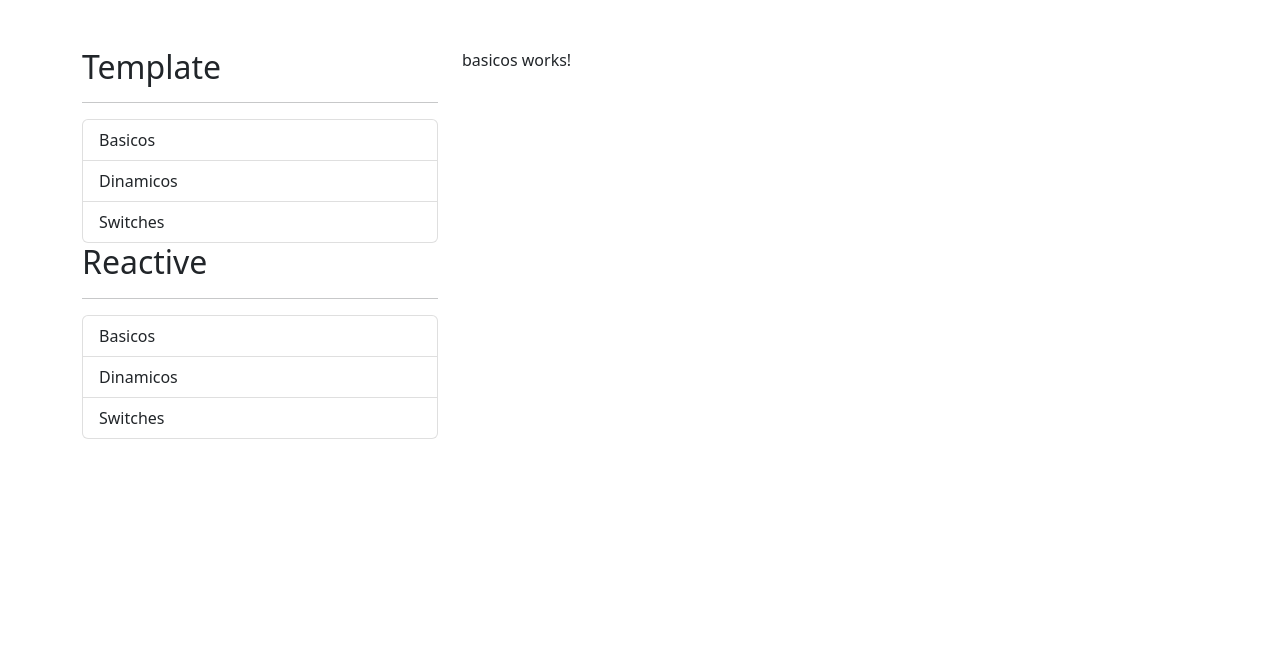
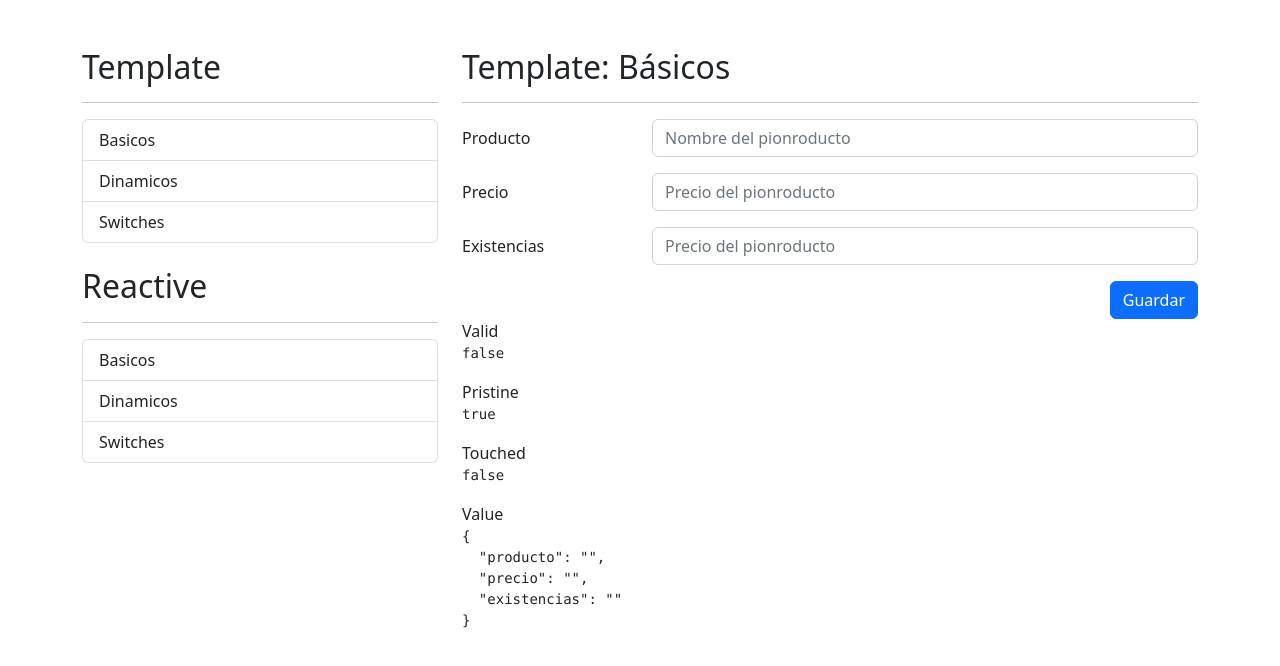
Before and after one commit to HectorARG/formulariosApp, an Angular app: page /template in a window 1280 px wide. Shown: the top 666 px of the page. Built offline with nearby package versions, Linux system fonts and the light colour scheme.

Commit message:
template dinamico inicio

```diff
--- a/src/app/shared/sidemenu/sidemenu.component.html
+++ b/src/app/shared/sidemenu/sidemenu.component.html
@@ -1,18 +1,17 @@
 <h2>Template</h2>
 <hr>
-
 <ul class="list-group">
-  <li *ngFor="let item of templateMenu"
-      class="list-group-item"
-      [routerLink]="[ item.ruta ]"
+  <li
+  class="list-group-item"
+  *ngFor="let item of templateMenu"
+  [routerLink]="[ item.ruta ]"
       routerLinkActive="active">
         {{item.texto}}
   </li>
 </ul>
-
+<br>
 <h2>Reactive</h2>
 <hr>
-
 <ul class="list-group">
   <li *ngFor="let item of reactiveMenu"
       class="list-group-item"
--- a/src/app/template/basicos/basicos.component.html
+++ b/src/app/template/basicos/basicos.component.html
@@ -1 +1,99 @@
-<p>basicos works!</p>
+<h2>Template: Básicos</h2>
+<hr>
+
+<div class="row">
+  <div class="col">
+    <form (ngSubmit)="guardar()" #miFormulario="ngForm" autocomplete="off">
+      <!-- Campo de Producto -->
+      <div class="mb-3 row">
+        <label class="col-sm-3 col-form-label">Producto</label>
+        <div class="col-sm-9">
+          <input
+                type="text"
+                class="form-control"
+                ngModel
+                name="producto"
+                placeholder="Nombre del pionroducto"
+                required
+                minlength="3"
+          >
+          <span
+                class="form-text text-danger"
+                *ngIf="nombreValido()"
+          >
+              Debe de ser de 3 letras
+          </span>
+        </div>
+      </div>
+
+      <!-- Campo de precio -->
+      <div class="mb-3 row">
+        <label class="col-sm-3 col-form-label">Precio</label>
+        <div class="col-sm-9">
+          <input
+                type="number"
+                class="form-control"
+                ngModel
+                name="precio"
+                placeholder="Precio del pionroducto"
+                required
+                min="0"
+          >
+          <span
+                class="form-text text-danger"
+                *ngIf="precioValido()"
+          >
+              El precio debe ser 0 o mayor
+          </span>
+        </div>
+      </div>
+
+      <!-- Campo de existencias -->
+      <div class="mb-3 row">
+        <label class="col-sm-3 col-form-label">Existencias</label>
+        <div class="col-sm-9">
+          <input
+                type="number"
+                class="form-control"
+                ngModel
+                name="existencias"
+                customMin
+                [minimo]="0"
+                placeholder="Precio del pionroducto"
+          >
+        </div>
+      </div>
+
+      <div class="row">
+        <div class="col">
+          <button
+              type="submit"
+              class="btn btn-primary float-end"
+          >
+            Guardar
+          </button>
+        </div>
+      </div>
+
+    </form>
+  </div>
+</div>
+
+
+
+<div class="row">
+  <div class="col">
+    <span>Valid</span>
+    <pre>{{ miFormulario.valid }}</pre>
+
+    <span>Pristine</span>
+    <pre>{{ miFormulario.pristine }}</pre>
+
+    <span>Touched</span>
+    <pre>{{ miFormulario.touched }}</pre>
+
+    <span>Value</span>
+    <pre>{{ miFormulario.value | json }}</pre>
+
+  </div>
+</div>
--- a/src/app/template/basicos/basicos.component.ts
+++ b/src/app/template/basicos/basicos.component.ts
@@ -1,4 +1,5 @@
-import { Component, OnInit } from '@angular/core';
+import { Component, OnInit, ViewChild } from '@angular/core';
+import { NgForm } from '@angular/forms';
 
 @Component({
   selector: 'app-basicos',
@@ -8,9 +9,34 @@ import { Component, OnInit } from '@angular/core';
 })
 export class BasicosComponent implements OnInit {
 
+  @ViewChild('miFormulario') miFormulario!: NgForm;
+
   constructor() { }
 
   ngOnInit(): void {
   }
 
+  nombreValido(): boolean {
+
+    return this.miFormulario?.controls.producto?.invalid &&
+           this.miFormulario?.controls.producto?.touched
+  }
+
+  precioValido(): boolean {
+
+    return this.miFormulario?.controls.precio?.value < 0 &&
+           this.miFormulario?.controls.precio?.touched
+  }
+
+  guardar(){
+    // guardar(miFormulario: NgForm){
+    // console.log( this.miFormulario );
+
+    this.miFormulario.resetForm({
+      precio: 0,
+      existencias: 0
+    });
+
+  }
+
 }
--- a/src/app/template/dinamicos/dinamicos.component.html
+++ b/src/app/template/dinamicos/dinamicos.component.html
@@ -1 +1,2 @@
-<p>dinamicos works!</p>
+<h2>Template: <small> Dinamicos </small> </h2>
+<hr>
--- /dev/null
+++ b/src/app/template/directives/custom-min.directive.ts
@@ -0,0 +1,28 @@
+import { Directive, Input } from "@angular/core";
+import { FormControl, NG_VALIDATORS, Validator } from "@angular/forms";
+
+@Directive({
+  selector: '[customMin][ngModel]',
+  providers: [{
+    provide: NG_VALIDATORS,
+    useExisting: CustomMinDirective,
+    multi: true
+  }]
+})
+export class CustomMinDirective implements Validator {
+
+  @Input() minimo!: number
+
+  constructor() {
+    // console.log('Directiva', this.minimo);
+  }
+
+  validate( control: FormControl ){
+    const inputValue =  control.value;
+
+    console.log(control.value);
+
+    return (inputValue < this.minimo) ? { 'customMin': true } : null;
+  }
+
+}
--- a/src/app/template/template.module.ts
+++ b/src/app/template/template.module.ts
@@ -1,20 +1,24 @@
 import { NgModule } from '@angular/core';
 import { CommonModule } from '@angular/common';
+import { FormsModule } from '@angular/forms';
 
 import { TemplateRoutingModule } from './template-routing.module';
 import { BasicosComponent } from './basicos/basicos.component';
 import { DinamicosComponent } from './dinamicos/dinamicos.component';
 import { SwitchesComponent } from './switches/switches.component';
+import { CustomMinDirective } from './directives/custom-min.directive';
 
 
 @NgModule({
   declarations: [
     BasicosComponent,
     DinamicosComponent,
-    SwitchesComponent
+    SwitchesComponent,
+    CustomMinDirective
   ],
   imports: [
     CommonModule,
+    FormsModule,
     TemplateRoutingModule
   ]
 })
--- a/tsconfig.json
+++ b/tsconfig.json
@@ -7,7 +7,7 @@
     "forceConsistentCasingInFileNames": true,
     "strict": true,
     "noImplicitOverride": true,
-    "noPropertyAccessFromIndexSignature": true,
+    "noPropertyAccessFromIndexSignature": false,
     "noImplicitReturns": true,
     "noFallthroughCasesInSwitch": true,
     "sourceMap": true,
```
Also changed, not shown: 1 other file (tests, documents, lock files or other folders).
